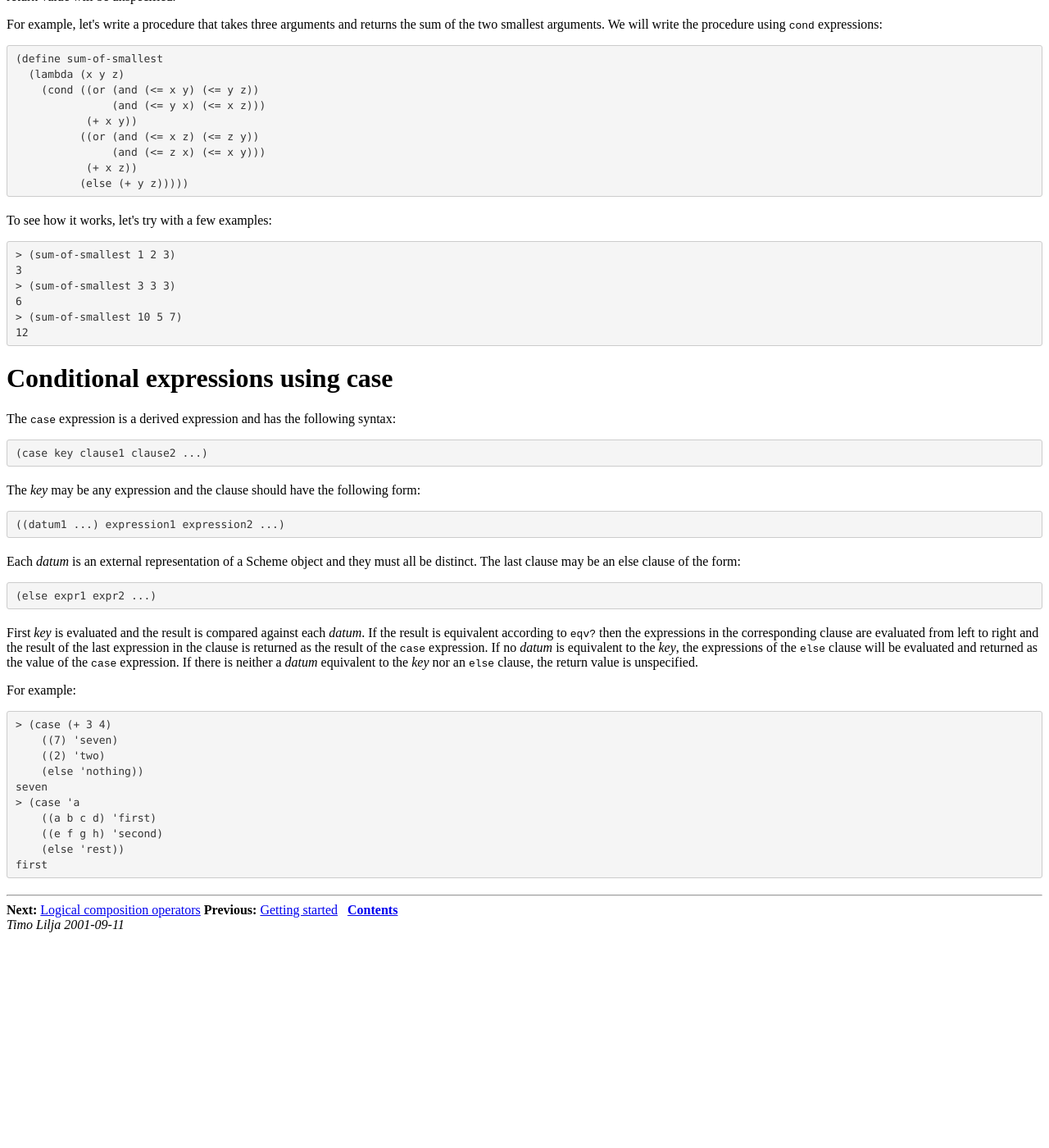
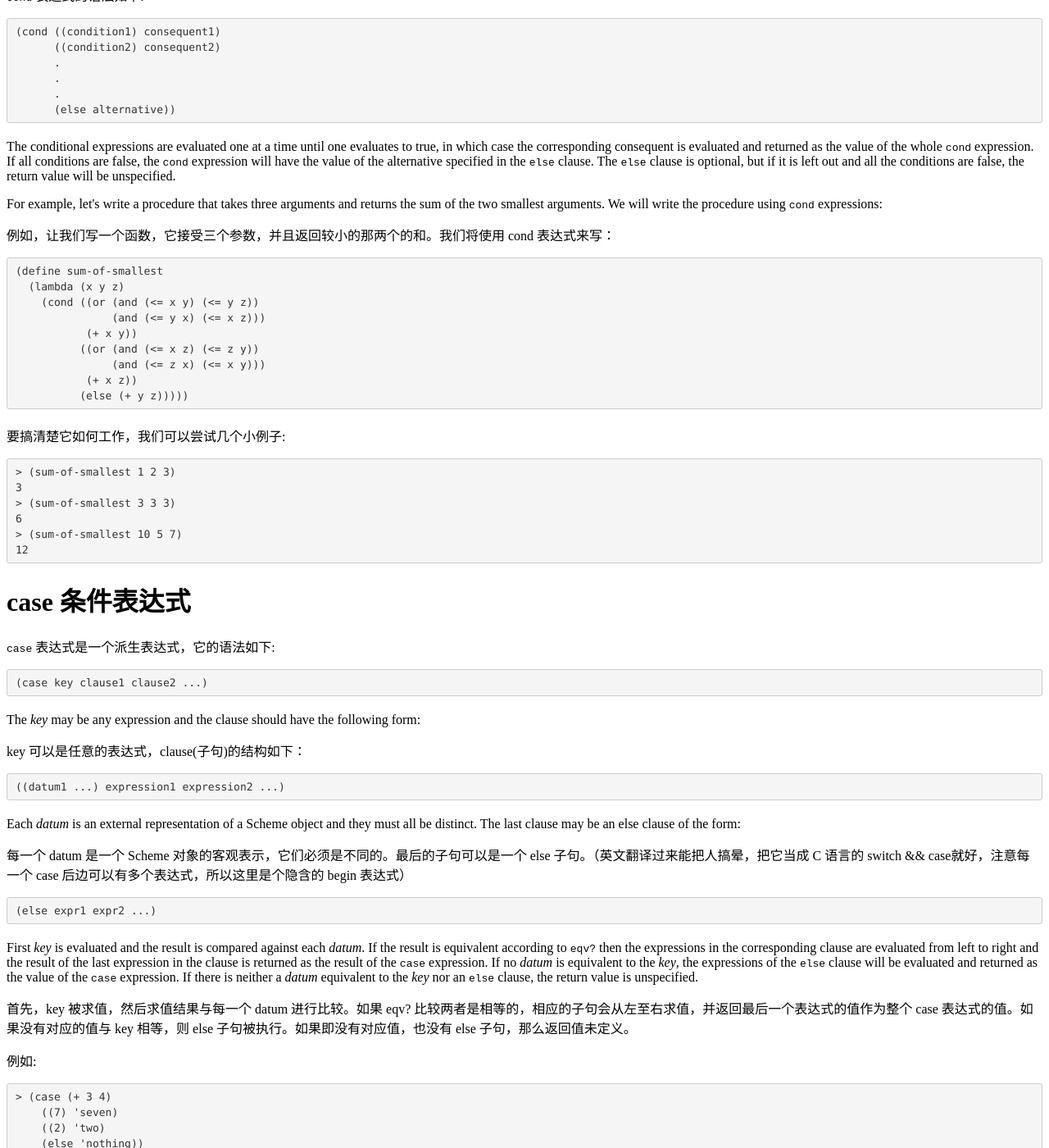
Before and after one commit to rhuichao/uternet.github.io, a Jekyll site: the page scheme_tutorial/node5.html, which Jekyll copies as it is, in a window 1280 px wide and 1400 px high, scrolled down 1671 px. Shown: the whole window at 82% size. Built offline with Jekyll 4.4.1, drawn with Linux system fonts in a browser that asks for light colours; Markdown is read by kramdown in place of the engine named in the settings; before the commit the page ends 2816 px from its top, so only the background shows below that; some of the changed text lies outside the part shown.

Commit message:
new document posted

```diff
--- a/scheme_tutorial/node5.html
+++ b/scheme_tutorial/node5.html
@@ -51,7 +51,7 @@ original version by:  Nikos Drakos, CBLU, University of Leeds
 <HR>
 
 <H1><A NAME="SECTION00500000000000000000">
-Conditional expressions</A>
+条件表达式</A>
 </H1>
 
 <P>
@@ -63,15 +63,15 @@ Case analysis can be implemented with the conditional expressions
 <P>
 
 <H1><A NAME="SECTION00510000000000000000">
-Conditional expressions using if</A>
+if 条件表达式</A>
 </H1>
 
 <P>
-The syntax of <TT>if</TT> is as follows:
+<TT>if</TT> 的语法如下:
 <PRE>
 (if condition consequent alternative)
 </PRE>
-or
+或者
 <PRE>
 (if condition consequent)
 </PRE>
@@ -85,6 +85,8 @@ The usage of <TT>cond</TT> and <TT>if</TT> can best be explained with some
 examples. Let's say we wish to write a procedure that takes two arguments and
 returns the square of the smaller argument. There are several ways of doing
 this, but let us use an <TT>if</TT> expression to accomplish our task.
+<P>
+if 和 cond 的用法可以用一些例子来说明。我们想写这样一个函数，它接受两个参数，返回较小的那个数的平方。我们可以用几种不同的方法来实现，但是现在我们先用 if 来实现它。
 <PRE>
 (define minsquare
   (lambda (a b)
@@ -94,14 +96,15 @@ this, but let us use an <TT>if</TT> expression to accomplish our task.
 </PRE>
 
 <P>
-<I>minsquare</I> is called with two arguments, for example
+<I>minsquare</I> 使用两个参数来调用, 比如
 <PRE>
 &gt;(minsquare 4 5)
 16
 </PRE>
 First we check if 4 is smaller than 5, which it is. Hence, the value of
 <I>(square a)</I> is returned.
-
+<P>
+首先，我们检查4是否比5小，如果是，(square a) 被返回。
 <P>
 In some cases it is better to use a logical expression instead of
 <TT>if</TT> or <TT>cond</TT> expressions. Procedures written using logical
@@ -109,6 +112,8 @@ expressions can usually be written in a clearer and more compact way. Let us
 define a procedure for finding out if three given points form a sawtooth. We
 will write three versions of the procedure. The first one uses <TT>if</TT>, the
 second one uses <TT>cond</TT> and the third one uses logical expressions.
+<P>
+在一些情况下，使用逻辑表达式来代替 if 或者 cond 是比较好的选择。使用逻辑表达式写的代码通常是比较清晰和紧凑。让我们定义一个函数找出三个数是否呈锯齿状（大小交替）排列。我们将用三种方法来实现同一个函数，首先使用 if 来写，其次使用 cond ，最后，使用逻辑表达式。
 <PRE>
 (define sawtooth?
   (lambda (x1 x2 x3)
@@ -133,16 +138,16 @@ second one uses <TT>cond</TT> and the third one uses logical expressions.
 <P>
 
 <H1><A NAME="SECTION00520000000000000000">
-Conditional expressions using cond</A>
+cond 条件表达式</A>
 </H1>
 
 <P>
-The <TT>cond</TT> expression has the following syntax:
+<TT>cond</TT> 表达式的语法如下:
 
 <P>
 <PRE>
-(cond (condition1 consequent1)
-      (condition2 consequent2)
+(cond ((condition1) consequent1)
+      ((condition2) consequent2)
       .
       .
       .
@@ -162,6 +167,8 @@ be unspecified.
 For example, let's write a procedure that takes three arguments and returns
 the sum of the two smallest arguments. We will write the procedure using
 <TT>cond</TT> expressions:
+<P>
+例如，让我们写一个函数，它接受三个参数，并且返回较小的那两个的和。我们将使用 cond 表达式来写：
 <PRE>
 (define sum-of-smallest
   (lambda (x y z)
@@ -175,7 +182,7 @@ the sum of the two smallest arguments. We will write the procedure using
 </PRE>
 
 <P>
-To see how it works, let's try with a few examples:
+要搞清楚它如何工作，我们可以尝试几个小例子:
 <PRE>
 &gt; (sum-of-smallest 1 2 3)
 3
@@ -188,12 +195,11 @@ To see how it works, let's try with a few examples:
 <P>
 
 <H1><A NAME="SECTION00530000000000000000">
-Conditional expressions using case</A>
+case 条件表达式</A>
 </H1>
 
 <P>
-The <TT>case</TT> expression is a derived expression and has the following
-syntax:
+<TT>case</TT> 表达式是一个派生表达式，它的语法如下:
 <PRE>
 (case key clause1 clause2 ...)
 </PRE>
@@ -201,7 +207,8 @@ syntax:
 <P>
 The <I>key</I> may be any expression and the clause should have the
 following form:
-
+<P>
+key 可以是任意的表达式，clause(子句)的结构如下：
 <P>
 <PRE>
 ((datum1 ...) expression1 expression2 ...)
@@ -210,6 +217,8 @@ following form:
 <P>
 Each <I>datum</I> is an external representation of a Scheme object and they
 must all be distinct. The last clause may be an else clause of the form:
+<P>
+每一个 datum 是一个 Scheme 对象的客观表示，它们必须是不同的。最后的子句可以是一个 else 子句。（英文翻译过来能把人搞晕，把它当成 C 语言的 switch && case就好，注意每一个 case 后边可以有多个表达式，所以这里是个隐含的 begin 表达式）
 <PRE>
 (else expr1 expr2 ...)
 </PRE>
@@ -224,9 +233,10 @@ the <I>key</I>, the expressions of the <TT>else</TT> clause will be
 evaluated and returned as the value of the <TT>case</TT> expression. If there
 is neither a <I>datum</I> equivalent to the <I>key</I> nor an
 <TT>else</TT> clause, the return value is unspecified.
-
 <P>
-For example:
+首先，key 被求值，然后求值结果与每一个 datum 进行比较。如果 eqv? 比较两者是相等的，相应的子句会从左至右求值，并返回最后一个表达式的值作为整个 case 表达式的值。如果没有对应的值与 key 相等，则 else 子句被执行。如果即没有对应值，也没有 else 子句，那么返回值未定义。
+<P>
+例如:
 <PRE>
 &gt; (case (+ 3 4)
     ((7) 'seven)
@@ -239,7 +249,8 @@ seven
     (else 'rest))
 first
 </PRE>
-
+<P>
+这里易混淆的地方是，上例的 (7) (2) (a b c d) 并非 Scheme 语法上的列表，它仅仅是一个常量的集合，里面的值会逐一与 key 比较。而不会被当成列表求值。
 <P>
 <HR>
 <!--Navigation Panel-->
--- a/scheme_tutorial/node7.html
+++ b/scheme_tutorial/node7.html
@@ -127,13 +127,15 @@ procedure application: expected procedure, given: 10; arguments were: 1 2
 <P>
 
 <H1><A NAME="SECTION00720000000000000000">
-Quasiquote</A>
+Quasiquote(类引用)</A>
 </H1>
 
 <P>
 Quasiquotes are used to construct lists or vectors when some of the desired
 structure is not known in advance. The syntax of <TT>quasiquote</TT> is the
 following:
+<P>
+quasiquote 被用于构造列表或者向量，当预期结构不明确的时候。
 <PRE>
 (quasiquote &lt;qq template&gt;)
 </PRE>
```
Also changed, not shown: scheme_tutorial/node6.html (+18 -12 lines).
